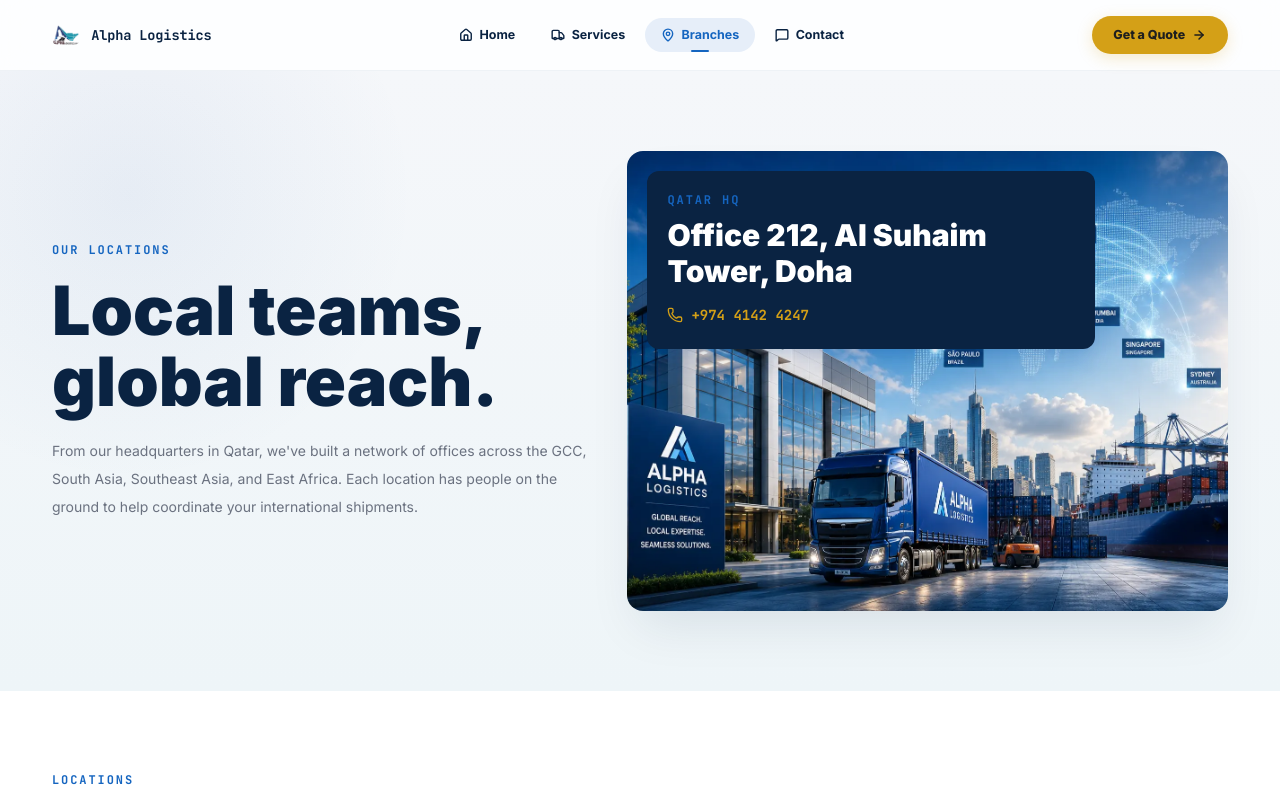
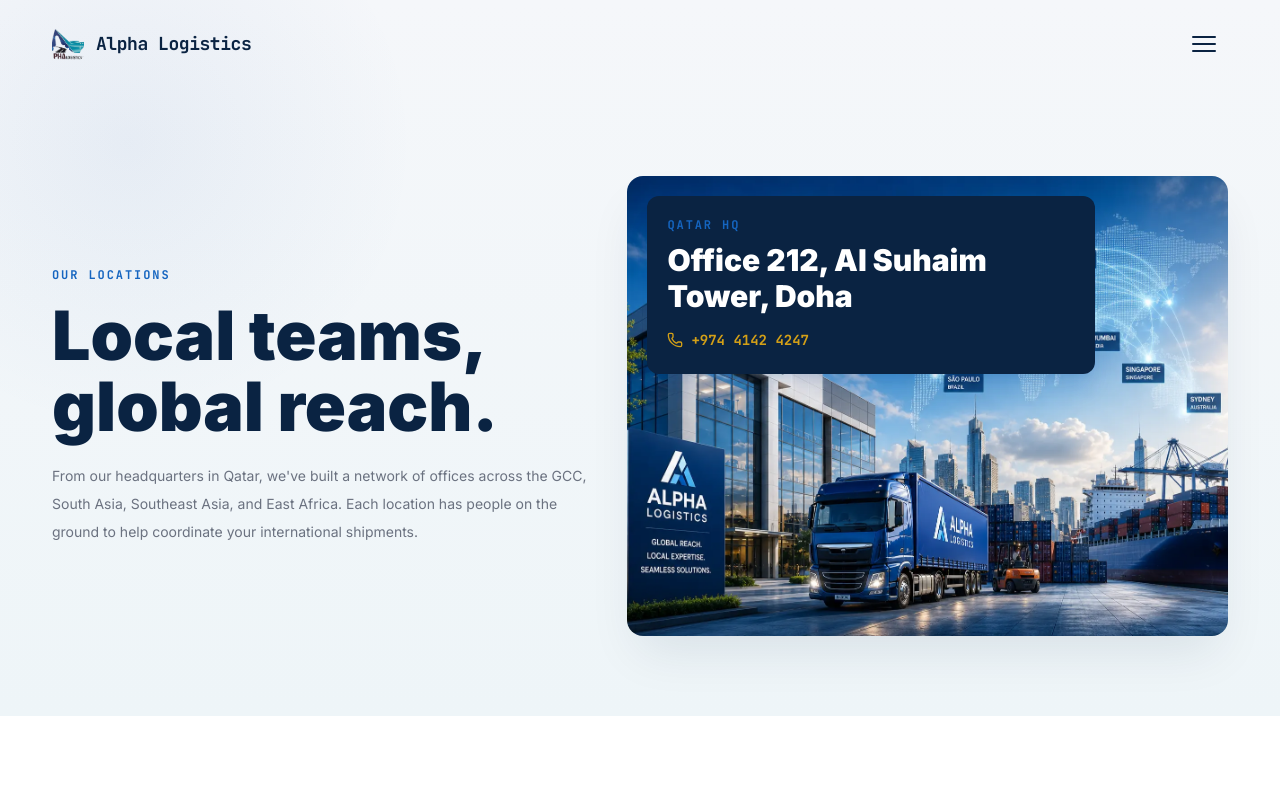
Before and after one commit to designbymishab/Alpha-Logistics, a Next.js app: page /branches in a window 1280 px wide. Shown: the top 798 px of the page. Built offline with nearby package versions, Linux system fonts and the light colour scheme.

Commit message:
update navigation menu

```diff
--- a/src/app/branches/page.tsx
+++ b/src/app/branches/page.tsx
@@ -77,7 +77,7 @@
     <div className="text-deep-blue">
       <section className="section-band-soft overflow-hidden">
         <ScrollReveal>
-          <div className="site-shell grid gap-8 lg:grid-cols-[0.95fr_1.05fr] lg:items-center">
+          <div className="site-shell pt-12 sm:pt-20 lg:pt-24 grid gap-8 lg:grid-cols-[0.95fr_1.05fr] lg:items-center">
           <div>
             <p className="kicker">Our Locations</p>
             <h1 className="page-title mt-3 max-w-3xl sm:mt-4">
--- a/src/app/contact/page.tsx
+++ b/src/app/contact/page.tsx
@@ -44,7 +44,7 @@
     <div className="text-deep-blue">
       <section className="section-band-soft overflow-hidden">
         <ScrollReveal>
-          <div className="site-shell grid gap-8 lg:grid-cols-[0.95fr_1.05fr] lg:items-center">
+          <div className="site-shell pt-12 sm:pt-20 lg:pt-24 grid gap-8 lg:grid-cols-[0.95fr_1.05fr] lg:items-center">
           <div>
             <p className="kicker">Contact Us</p>
             <h1 className="page-title mt-3 max-w-3xl sm:mt-4">
--- a/src/app/page.tsx
+++ b/src/app/page.tsx
@@ -108,7 +108,7 @@
     <div className="bg-background text-deep-blue">
       <section className="relative overflow-visible bg-background">
         <ScrollReveal>
-          <div className="site-shell pb-0 pt-8 sm:pt-16">
+          <div className="site-shell pb-0 pt-20 sm:pt-28 lg:pt-36">
           <div className="mx-auto max-w-5xl text-center">
             <h1 className="text-4xl font-black leading-[0.98] tracking-tight text-foreground sm:text-6xl lg:text-8xl">
               Delivering Your Cargo
--- a/src/app/services/page.tsx
+++ b/src/app/services/page.tsx
@@ -77,7 +77,7 @@
     <div className="text-deep-blue">
       <section className="section-band-soft overflow-hidden">
         <ScrollReveal>
-          <div className="site-shell grid gap-8 lg:grid-cols-[0.92fr_1.08fr] lg:items-center">
+          <div className="site-shell pt-12 sm:pt-20 lg:pt-24 grid gap-8 lg:grid-cols-[0.92fr_1.08fr] lg:items-center">
           <div>
             <p className="kicker">Shipping & Logistics Services</p>
             <h1 className="page-title mt-3 max-w-3xl text-balance sm:mt-4">
--- a/src/components/navigation.tsx
+++ b/src/components/navigation.tsx
@@ -1,23 +1,17 @@
 "use client";
 
-import { useState, useEffect, useCallback } from "react";
+import { useState, useEffect } from "react";
 import { usePathname } from "next/navigation";
 import Link from "next/link";
 import Image from "next/image";
-import {
-  Home,
-  Truck,
-  MapPin,
-  MessageSquare,
-  ArrowRight,
-  Phone,
-} from "lucide-react";
+import { motion, AnimatePresence, Variants } from "framer-motion";
+import { Phone, ArrowRight } from "lucide-react";
 
 const navigationItems = [
-  { label: "Home", href: "/", icon: Home },
-  { label: "Services", href: "/services", icon: Truck },
-  { label: "Branches", href: "/branches", icon: MapPin },
-  { label: "Contact", href: "/contact", icon: MessageSquare },
+  { label: "Home", href: "/", number: "01" },
+  { label: "Services", href: "/services", number: "02" },
+  { label: "Branches", href: "/branches", number: "03" },
+  { label: "Contact", href: "/contact", number: "04" },
 ];
 
 export function Navigation() {
@@ -25,7 +19,7 @@
   const [scrolled, setScrolled] = useState(false);
   const pathname = usePathname();
 
-  // Track scroll for navbar shrink/shadow effect
+  // Track scroll for navbar background effect
   useEffect(() => {
     const onScroll = () => setScrolled(window.scrollY > 12);
     window.addEventListener("scroll", onScroll, { passive: true });
@@ -49,122 +43,142 @@
     setIsOpen(false);
   }, [pathname]);
 
-  const close = useCallback(() => setIsOpen(false), []);
+  const menuVars: Variants = {
+    initial: { x: "100%" },
+    animate: { x: 0, transition: { duration: 0.6, ease: [0.22, 1, 0.36, 1] } },
+    exit: { x: "100%", transition: { duration: 0.5, ease: [0.22, 1, 0.36, 1] } },
+  };
+
+  const linkVars: Variants = {
+    initial: { y: "40vh", transition: { duration: 0.5, ease: [0.37, 0, 0.63, 1] } },
+    open: { y: 0, transition: { duration: 0.7, ease: [0, 0.55, 0.45, 1] } },
+  };
+
+  const containerVars: Variants = {
+    initial: { transition: { staggerChildren: 0.09, staggerDirection: -1 } },
+    open: { transition: { delayChildren: 0.3, staggerChildren: 0.09, staggerDirection: 1 } },
+  };
 
   return (
     <>
       <header
-        className={`nav-header ${scrolled ? "nav-scrolled" : ""}`}
-        id="main-navigation"
+        className={`fixed top-0 left-0 w-full z-[60] transition-all duration-300 ${
+          scrolled && !isOpen ? "bg-white/85 backdrop-blur-xl shadow-sm border-b border-border-color/40" : "bg-transparent"
+        }`}
       >
-        <nav
-          className="site-shell nav-inner"
-          aria-label="Primary navigation"
-        >
+        <div className="site-shell flex items-center justify-between py-4 sm:py-5">
           {/* ── Logo ── */}
-          <Link href="/" className="nav-logo group" onClick={close}>
+          <Link href="/" className="relative flex items-center gap-3 group" onClick={() => setIsOpen(false)}>
+            <div className="relative overflow-hidden rounded-md w-8 h-8 flex items-center justify-center">
               <Image
                 src="/images/logo/android-chrome-512x512.png"
                 alt="Alpha Logistics Logo"
-              width={28}
-              height={28}
-              className="rounded-md"
+                fill
+                className={`object-cover transition-all duration-300 ${isOpen ? "brightness-0 invert" : ""}`}
               />
-            <span className="nav-logo-text">Alpha Logistics</span>
+            </div>
+            <span className={`font-mono font-black tracking-tight text-base sm:text-lg transition-colors duration-300 ${isOpen ? "text-white" : "text-deep-blue"}`}>
+              Alpha Logistics
+            </span>
           </Link>
 
-          {/* ── Desktop links ── */}
-          <div className="nav-desktop-links">
+          {/* ── Menu Toggle Button ── */}
+          <button
+            onClick={() => setIsOpen(!isOpen)}
+            className="relative flex h-10 w-10 sm:h-12 sm:w-12 items-center justify-center rounded-full bg-transparent transition-colors group"
+            aria-label={isOpen ? "Close menu" : "Open menu"}
+          >
+            {/* Soft hover background */}
+            <span className={`absolute inset-0 rounded-full scale-50 opacity-0 transition-all duration-300 group-hover:scale-100 group-hover:opacity-100 ${isOpen ? "bg-white/10" : "bg-black/5"}`} />
+
+            <div className={`relative flex flex-col gap-[5px] transition-all duration-300 w-6 ${isOpen ? "rotate-180" : ""}`}>
+              <span className={`h-[2px] w-full rounded-full bg-current transition-all duration-300 ${isOpen ? "translate-y-[7px] rotate-45 text-white" : "text-deep-blue"}`} />
+              <span className={`h-[2px] w-full rounded-full bg-current transition-all duration-300 ${isOpen ? "opacity-0 text-white" : "text-deep-blue"}`} />
+              <span className={`h-[2px] w-full rounded-full bg-current transition-all duration-300 ${isOpen ? "-translate-y-[7px] -rotate-45 text-white" : "text-deep-blue"}`} />
+            </div>
+          </button>
+        </div>
+      </header>
+
+      {/* ── Fullscreen Staggered Menu ── */}
+      <AnimatePresence>
+        {isOpen && (
+          <motion.div
+            variants={menuVars}
+            initial="initial"
+            animate="animate"
+            exit="exit"
+            className="fixed inset-0 z-50 bg-[#0A2342] origin-right flex flex-col justify-center px-6 sm:px-16 lg:px-24 overflow-y-auto overflow-x-hidden"
+          >
+            {/* Background abstract decorators */}
+            <div className="absolute top-0 right-0 w-[800px] h-[800px] bg-secondary/15 rounded-full blur-[120px] -translate-y-1/2 translate-x-1/3 pointer-events-none" />
+            <div className="absolute bottom-0 left-0 w-[600px] h-[600px] bg-gold-accent/10 rounded-full blur-[100px] translate-y-1/3 -translate-x-1/4 pointer-events-none" />
+
+            <div className="site-shell relative z-10 w-full max-w-6xl mx-auto pt-32 sm:pt-40 pb-12 my-auto min-h-max flex flex-col justify-center">
+              <motion.div
+                variants={containerVars}
+                initial="initial"
+                animate="open"
+                exit="initial"
+                className="flex flex-col gap-2 sm:gap-4 lg:gap-6"
+              >
                 {navigationItems.map((item) => {
-              const active = pathname === item.href;
+                  const isActive = pathname === item.href;
                   return (
+                    <div key={item.href} className="overflow-hidden py-1">
+                      <motion.div variants={linkVars}>
                         <Link
-                  key={item.href}
                           href={item.href}
-                  className={`nav-desktop-link ${active ? "nav-link-active" : ""}`}
+                          onClick={() => setIsOpen(false)}
+                          className="group relative flex items-baseline gap-4 sm:gap-6 lg:gap-8 text-[2rem] sm:text-5xl md:text-6xl lg:text-7xl font-black text-white transition-colors w-fit leading-[0.9]"
                         >
-                  <item.icon size={14} strokeWidth={2.4} />
+                          <span className="text-xs sm:text-lg lg:text-xl font-mono text-white/50 group-hover:text-gold-accent/80 transition-colors">
+                            {item.number}
+                          </span>
+                          <span className="uppercase tracking-tighter group-hover:text-gold-accent transition-colors duration-300">
                             {item.label}
+                          </span>
+                          {isActive && (
+                            <span className="absolute -left-4 sm:-left-8 lg:-left-12 top-1/2 -translate-y-1/2 w-2 sm:w-4 lg:w-6 h-1 sm:h-2 bg-gold-accent rounded-full" />
+                          )}
                         </Link>
+                      </motion.div>
+                    </div>
                   );
                 })}
+              </motion.div>
+
+              <motion.div
+                initial={{ opacity: 0, y: 20 }}
+                animate={{ opacity: 1, y: 0 }}
+                transition={{ delay: 0.8, duration: 0.5 }}
+                className="mt-12 sm:mt-20 pt-8 sm:pt-12 border-t border-white/10 flex flex-col sm:flex-row gap-8 sm:gap-16 sm:items-center"
+              >
+                <div>
+                  <p className="text-[0.65rem] sm:text-xs font-black uppercase tracking-[0.2em] text-white/40 mb-3">
+                    Contact Headquarters
+                  </p>
+                  <a href="tel:+97441424247" className="text-white text-lg sm:text-2xl font-black font-mono hover:text-gold-accent transition-colors inline-flex items-center gap-3">
+                    <span className="flex size-8 sm:size-10 items-center justify-center rounded-full bg-white/10">
+                      <Phone size={16} className="text-gold-accent sm:w-5 sm:h-5" />
+                    </span>
+                    +974 4142 4247
+                  </a>
                 </div>
-
-          {/* ── Desktop CTA ── */}
-          <Link href="/contact" className="nav-cta-desktop">
-            Get a Quote
-            <ArrowRight size={14} strokeWidth={2.5} />
-          </Link>
-
-          {/* ── Hamburger button (mobile) ── */}
-          <button
-            type="button"
-            className="nav-hamburger"
-            aria-label={isOpen ? "Close menu" : "Open menu"}
-            aria-expanded={isOpen}
-            onClick={() => setIsOpen((v) => !v)}
-          >
-            <span className={`hamburger-bar bar-1 ${isOpen ? "open" : ""}`} />
-            <span className={`hamburger-bar bar-2 ${isOpen ? "open" : ""}`} />
-            <span className={`hamburger-bar bar-3 ${isOpen ? "open" : ""}`} />
-          </button>
-        </nav>
-      </header>
-
-      {/* ── Mobile overlay ── */}
-      <div
-        className={`nav-overlay ${isOpen ? "nav-overlay-visible" : ""}`}
-        onClick={close}
-        aria-hidden="true"
-      />
-
-      {/* ── Mobile drawer ── */}
-      <aside
-        className={`nav-drawer ${isOpen ? "nav-drawer-open" : ""}`}
-        aria-label="Mobile navigation"
-      >
-        <div className="nav-drawer-inner">
-          {/* Links */}
-          <ul className="nav-drawer-links">
-            {navigationItems.map((item, i) => {
-              const active = pathname === item.href;
-              return (
-                <li
-                  key={item.href}
-                  className="nav-drawer-item"
-                  style={{ transitionDelay: isOpen ? `${80 + i * 50}ms` : "0ms" }}
-                >
-                  <Link
-                    href={item.href}
-                    className={`nav-drawer-link ${active ? "nav-drawer-link-active" : ""}`}
-                    onClick={close}
-                  >
-                    <span className="nav-drawer-icon">
-                      <item.icon size={20} strokeWidth={2} />
-                    </span>
-                    <span className="nav-drawer-label">{item.label}</span>
-                    {active && <span className="nav-drawer-dot" />}
-                  </Link>
-                </li>
-              );
-            })}
-          </ul>
-
-          {/* CTA */}
-          <div className="nav-drawer-cta-wrap">
-            <Link href="/contact" className="nav-drawer-cta" onClick={close}>
-              <Phone size={18} strokeWidth={2.2} />
-              Get a Free Quote
-              <ArrowRight size={16} strokeWidth={2.5} className="nav-drawer-cta-arrow" />
+                <div>
+                  <p className="text-[0.65rem] sm:text-xs font-black uppercase tracking-[0.2em] text-white/40 mb-3">
+                    Quick Action
+                  </p>
+                  <Link href="/contact" onClick={() => setIsOpen(false)} className="inline-flex items-center gap-2 text-gold-accent hover:text-white font-black text-sm sm:text-base uppercase tracking-wider transition-colors bg-white/5 hover:bg-white/10 px-5 sm:px-6 py-2 sm:py-3 rounded-full border border-white/10 hover:border-white/30">
+                    Request a Quote
+                    <ArrowRight size={16} />
                   </Link>
                 </div>
-
-          {/* Footer accent */}
-          <p className="nav-drawer-footer">
-            Alpha Apex Logistics &middot; Qatar &amp; Beyond
-          </p>
+              </motion.div>
             </div>
-      </aside>
+          </motion.div>
+        )}
+      </AnimatePresence>
     </>
   );
 }
```
Lines whose indentation alone changed are shown as unchanged.
